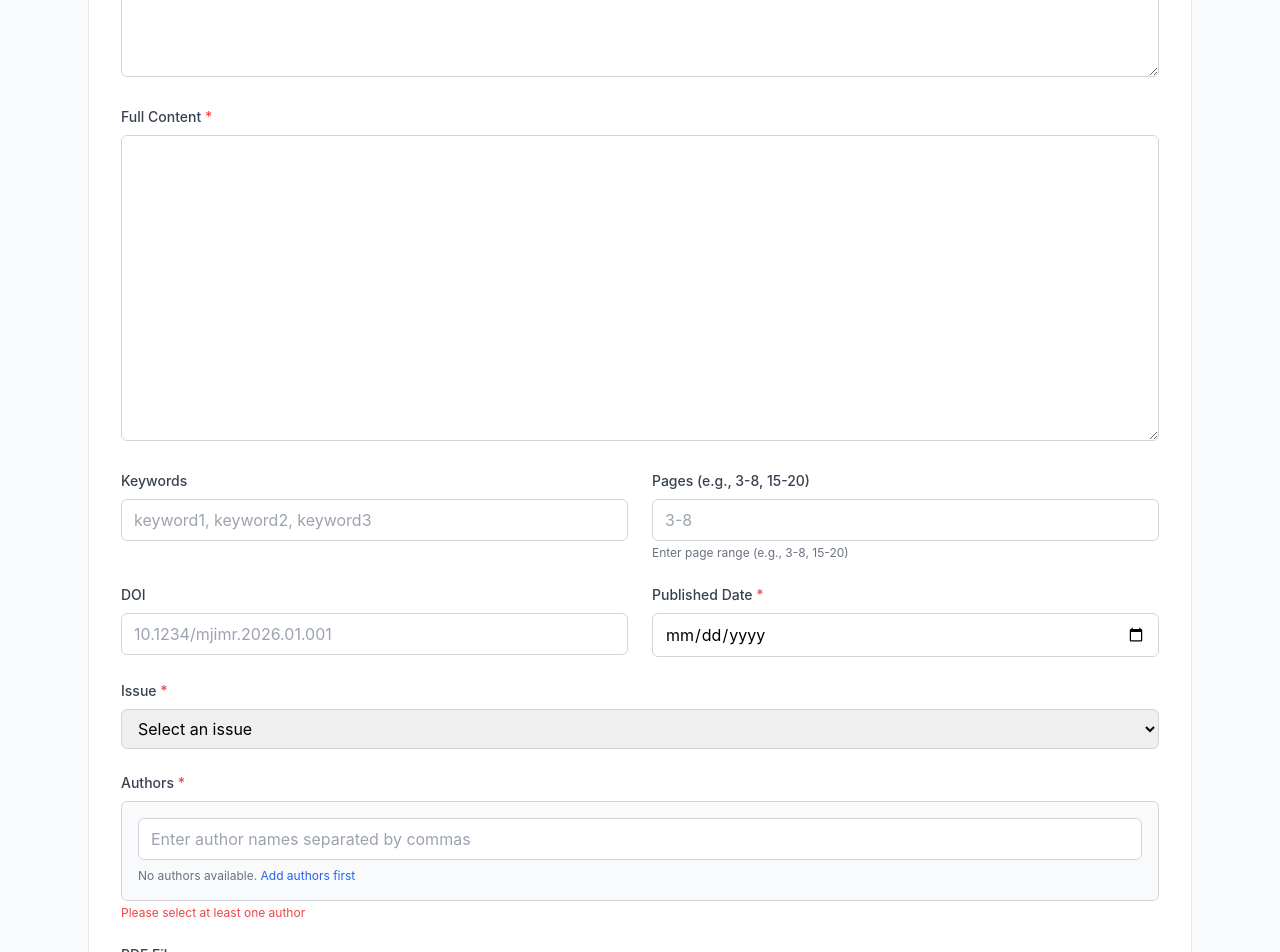
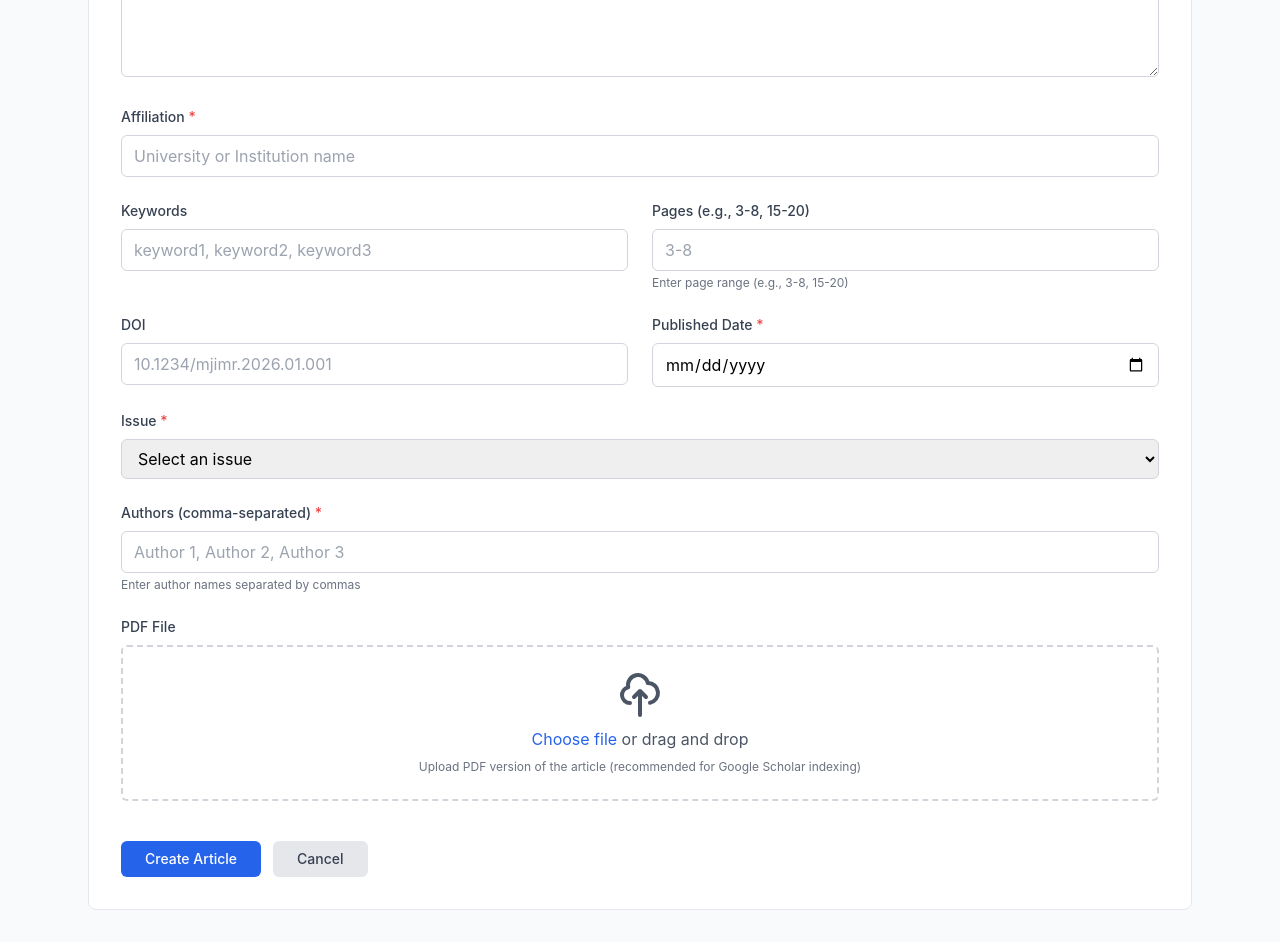
Before and after one commit to sadullayevsiroje-spec/universaljournalnews.uz, a Next.js app: page /admin/articles/new in a window 1280 px wide. Shown: the part 520-1472 px from the top of the page. Built offline with nearby package versions, Linux system fonts and the light colour scheme.

Commit message:
Add full article creation functionality with PDF upload

```diff
--- a/app/admin/articles/new/page.tsx
+++ b/app/admin/articles/new/page.tsx
@@ -16,14 +16,81 @@ export default function NewArticle() {
     publishedDate: '',
     issue: '',
     authors: '',
+    affiliation: '',
     pdfFile: null as File | null,
   });
+  const [loading, setLoading] = useState(false);
 
   const handleSubmit = async (e: React.FormEvent) => {
     e.preventDefault();
+    setLoading(true);
 
-    alert('Article created! In production, this would save to database.');
+    try {
+      // 1. Upload PDF if exists
+      let pdfSlug = '';
+      if (formData.pdfFile) {
+        const pdfFormData = new FormData();
+        pdfFormData.append('file', formData.pdfFile);
+
+        const uploadRes = await fetch('/api/upload-pdf', {
+          method: 'POST',
+          body: pdfFormData,
+        });
+
+        if (uploadRes.ok) {
+          const uploadData = await uploadRes.json();
+          pdfSlug = uploadData.filename.replace('.pdf', '');
+        }
+      }
+
+      // 2. Create slug from title
+      const slug = formData.title
+        .toLowerCase()
+        .replace(/[^a-z0-9]+/g, '-')
+        .replace(/^-|-$/g, '');
+
+      // 3. Parse issue (format: "2026-1-1")
+      const [year, volume, issueNum] = formData.issue.split('-').map(Number);
+
+      // 4. Create article object
+      const newArticle = {
+        slug: slug,
+        title: formData.title,
+        authors: formData.authors.split(',').map(a => a.trim()),
+        affiliation: formData.affiliation,
+        abstract: formData.abstract,
+        keywords: formData.keywords.split(',').map(k => k.trim()).filter(k => k),
+        pdfSlug: pdfSlug || slug,
+        publishedAt: formData.publishedDate,
+        published: formData.publishedDate,
+        pages: formData.pages,
+        doi: formData.doi || undefined,
+        issue: {
+          year: year,
+          volume: volume,
+          number: issueNum,
+        }
+      };
+
+      // 5. Save article to database
+      const response = await fetch('/api/articles', {
+        method: 'POST',
+        headers: { 'Content-Type': 'application/json' },
+        body: JSON.stringify(newArticle),
+      });
+
+      if (response.ok) {
+        alert('Article created successfully!');
         router.push('/admin/articles');
+      } else {
+        alert('Failed to create article');
+      }
+    } catch (error) {
+      console.error('Error creating article:', error);
+      alert('Error creating article');
+    } finally {
+      setLoading(false);
+    }
   };
 
   return (
@@ -69,16 +136,17 @@ export default function NewArticle() {
               />
             </div>
 
-            {/* Full Content */}
+            {/* Affiliation */}
             <div>
               <label className="block text-sm font-medium text-gray-700 mb-2">
-                Full Content <span className="text-red-500">*</span>
+                Affiliation <span className="text-red-500">*</span>
               </label>
-              <textarea
-                value={formData.fullContent}
-                onChange={(e) => setFormData({...formData, fullContent: e.target.value})}
+              <input
+                type="text"
+                value={formData.affiliation}
+                onChange={(e) => setFormData({...formData, affiliation: e.target.value})}
                 className="w-full px-3 py-2 border border-gray-300 rounded-md focus:outline-none focus:ring-1 focus:ring-blue-500 focus:border-blue-500"
-                rows={12}
+                placeholder="University or Institution name"
                 required
               />
             </div>
@@ -162,22 +230,17 @@ export default function NewArticle() {
             {/* Authors */}
             <div>
               <label className="block text-sm font-medium text-gray-700 mb-2">
-                Authors <span className="text-red-500">*</span>
+                Authors (comma-separated) <span className="text-red-500">*</span>
               </label>
-              <div className="border border-gray-300 rounded-md p-4 bg-gray-50">
               <input
                 type="text"
                 value={formData.authors}
                 onChange={(e) => setFormData({...formData, authors: e.target.value})}
-                  className="w-full px-3 py-2 border border-gray-300 rounded-md focus:outline-none focus:ring-1 focus:ring-blue-500 focus:border-blue-500 bg-white"
-                  placeholder="Enter author names separated by commas"
+                className="w-full px-3 py-2 border border-gray-300 rounded-md focus:outline-none focus:ring-1 focus:ring-blue-500 focus:border-blue-500"
+                placeholder="Author 1, Author 2, Author 3"
                 required
               />
-                <p className="text-xs text-gray-500 mt-2">
-                  No authors available. <span className="text-blue-600 cursor-pointer hover:underline">Add authors first</span>
-                </p>
-              </div>
-              <p className="text-xs text-red-500 mt-1">Please select at least one author</p>
+              <p className="text-xs text-gray-500 mt-1">Enter author names separated by commas</p>
             </div>
 
             {/* PDF File */}
@@ -224,13 +287,14 @@ export default function NewArticle() {
             <div className="flex gap-3 pt-4">
               <button
                 type="submit"
-                className="px-6 py-2 bg-gray-600 text-white rounded-md hover:bg-gray-700 transition text-sm font-medium"
+                disabled={loading}
+                className="px-6 py-2 bg-blue-600 text-white rounded-md hover:bg-blue-700 transition text-sm font-medium disabled:opacity-50 disabled:cursor-not-allowed"
               >
-                Create Article
+                {loading ? 'Creating...' : 'Create Article'}
               </button>
               <Link
                 href="/admin/articles"
-                className="px-6 py-2 bg-gray-200 text-gray-700 rounded-md hover:bg-gray-300 transition text-sm font-medium"
+                className="px-6 py-2 bg-gray-200 text-gray-700 rounded-md hover:bg-gray-300 transition text-sm font-medium inline-block"
               >
                 Cancel
               </Link>
--- /dev/null
+++ b/app/api/upload-pdf/route.ts
@@ -0,0 +1,32 @@
+import { NextResponse } from 'next/server';
+import { writeFile } from 'fs/promises';
+import path from 'path';
+
+export async function POST(request: Request) {
+  try {
+    const formData = await request.formData();
+    const file = formData.get('file') as File;
+
+    if (!file) {
+      return NextResponse.json({ error: 'No file uploaded' }, { status: 400 });
+    }
+
+    const bytes = await file.arrayBuffer();
+    const buffer = Buffer.from(bytes);
+
+    // Save to public/pdf folder
+    const filename = file.name;
+    const filepath = path.join(process.cwd(), 'public', 'pdf', filename);
+
+    await writeFile(filepath, buffer);
+
+    return NextResponse.json({
+      success: true,
+      filename: filename,
+      path: `/pdf/${filename}`
+    });
+  } catch (error) {
+    console.error('Error uploading PDF:', error);
+    return NextResponse.json({ error: 'Failed to upload PDF' }, { status: 500 });
+  }
+}
```
Lines whose indentation alone changed are shown as unchanged.
